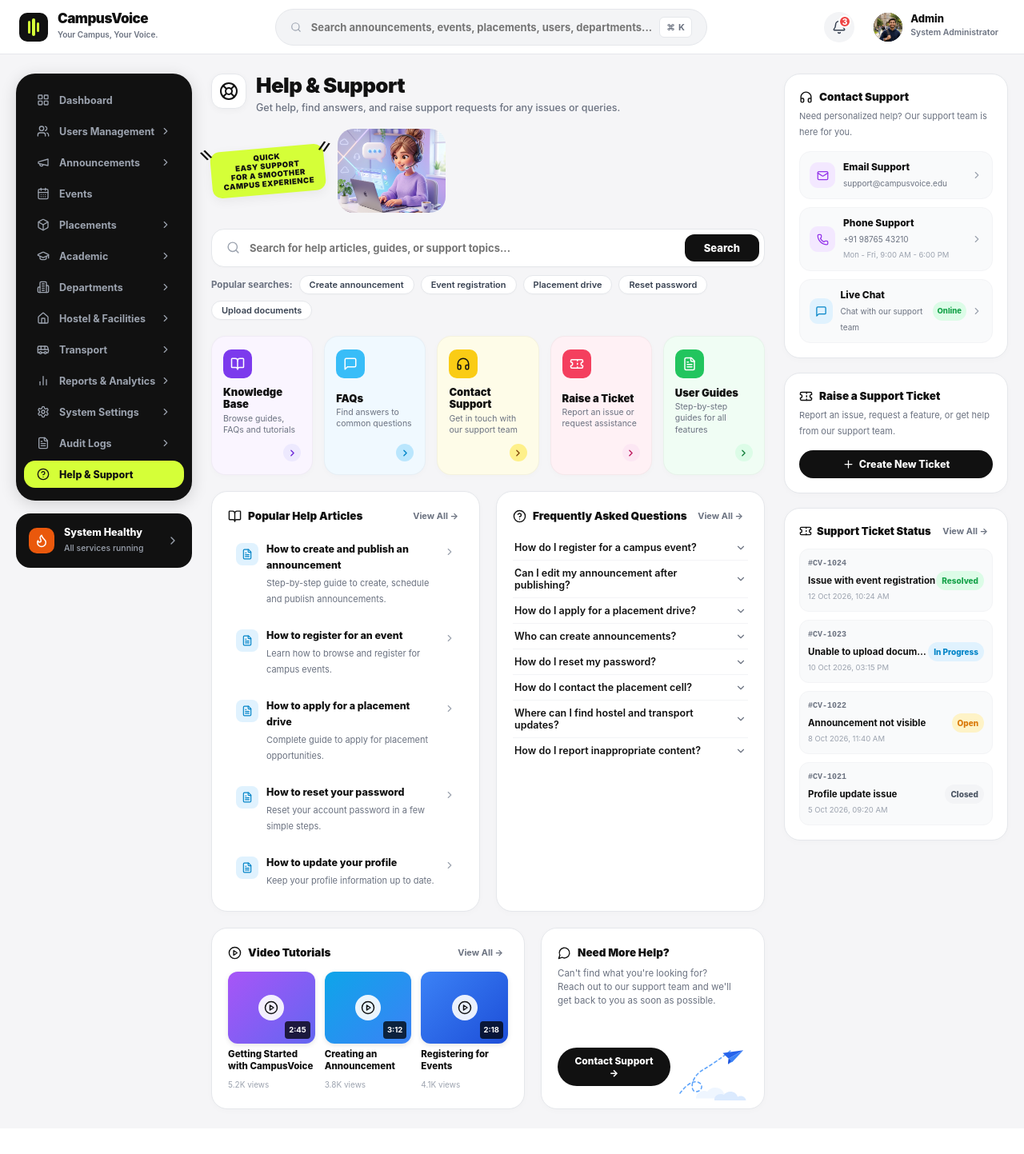
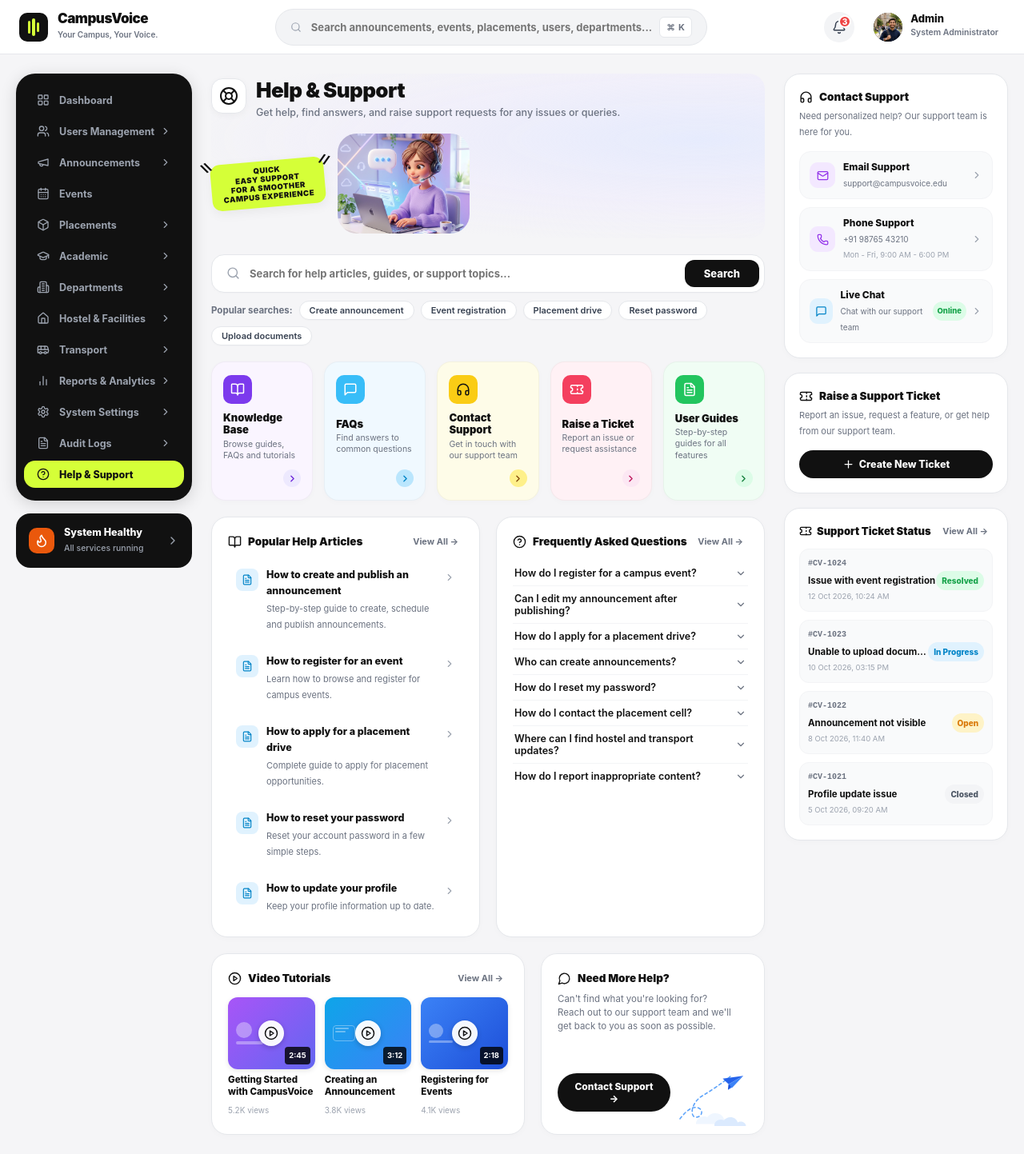
Before and after one commit to hameem-codes/campus-voice, a Next.js app: page /admin/help in a window 1280 px wide. Shown: the whole page at 80% size. Before the commit the page ends 1411 px from the top, so only its background shows below. Built offline with nearby package versions, Linux system fonts and the light colour scheme; sample sign-in values are in the browser's storage.

Commit message:
Final pixel-accurate alignment of Screen 25 Help & Support to reference design

```diff
--- a/views/admin/AdminSupportView.tsx
+++ b/views/admin/AdminSupportView.tsx
@@ -1042,6 +1042,9 @@ export function AdminSupportView() {
               gap: 16,
               flexWrap: 'wrap',
               position: 'relative',
+              background: 'radial-gradient(ellipse at 88% 40%, rgba(224, 231, 255, 0.7) 0%, rgba(237, 233, 254, 0.45) 45%, transparent 75%)',
+              borderRadius: 20,
+              padding: '6px 8px 6px 0',
             }}
           >
             <div style={{ display: 'flex', alignItems: 'flex-start', gap: 12, zIndex: 2 }}>
@@ -1147,20 +1150,20 @@ export function AdminSupportView() {
               {/* 3D Character Illustration Avatar */}
               <div
                 style={{
-                  width: 135,
-                  height: 105,
-                  borderRadius: 20,
+                  width: 165,
+                  height: 125,
+                  borderRadius: 24,
                   overflow: 'hidden',
                   position: 'relative',
-                  background: 'radial-gradient(circle at 60% 50%, rgba(221, 214, 254, 0.9) 0%, rgba(224, 242, 254, 0.6) 50%, transparent 100%)',
                   flexShrink: 0,
+                  marginRight: -4,
                 }}
               >
                 <Image
                   src="/images/support_agent_3d.jpg"
                   alt="Campus Support Agent"
                   fill
-                  sizes="135px"
+                  sizes="165px"
                   style={{ objectFit: 'cover' }}
                 />
               </div>
@@ -1720,18 +1723,43 @@ export function AdminSupportView() {
                         justifyContent: 'center',
                         position: 'relative',
                         boxShadow: '0 2px 6px rgba(0,0,0,0.1)',
+                        overflow: 'hidden',
                       }}
                     >
+                      {/* Decorative Mini UI Mockup */}
+                      {idx === 0 && (
+                        <div style={{ position: 'absolute', left: 10, top: '50%', transform: 'translateY(-50%)', display: 'flex', flexDirection: 'column', gap: 4, opacity: 0.35 }}>
+                          <div style={{ width: 20, height: 20, borderRadius: '50%', backgroundColor: '#FFFFFF' }} />
+                          <div style={{ width: 34, height: 4, borderRadius: 2, backgroundColor: '#FFFFFF' }} />
+                        </div>
+                      )}
+                      {idx === 1 && (
+                        <div style={{ position: 'absolute', left: 10, top: '50%', transform: 'translateY(-50%)', display: 'flex', flexDirection: 'column', gap: 3, opacity: 0.35 }}>
+                          <div style={{ width: 28, height: 20, borderRadius: 4, border: '1.5px solid #FFFFFF', padding: 2, display: 'flex', flexDirection: 'column', gap: 2 }}>
+                            <div style={{ width: '80%', height: 2, backgroundColor: '#FFFFFF', borderRadius: 1 }} />
+                            <div style={{ width: '60%', height: 2, backgroundColor: '#FFFFFF', borderRadius: 1 }} />
+                          </div>
+                        </div>
+                      )}
+                      {idx === 2 && (
+                        <div style={{ position: 'absolute', left: 10, top: '50%', transform: 'translateY(-50%)', display: 'flex', flexDirection: 'column', gap: 3, opacity: 0.35 }}>
+                          <div style={{ width: 18, height: 18, borderRadius: '50%', backgroundColor: '#FFFFFF' }} />
+                          <div style={{ width: 30, height: 3, borderRadius: 1.5, backgroundColor: '#FFFFFF' }} />
+                        </div>
+                      )}
+
                       <div
                         style={{
                           width: 32,
                           height: 32,
                           borderRadius: '50%',
-                          backgroundColor: 'rgba(255,255,255,0.9)',
+                          backgroundColor: 'rgba(255,255,255,0.95)',
                           display: 'flex',
                           alignItems: 'center',
                           justifyContent: 'center',
                           color: '#111111',
+                          boxShadow: '0 2px 6px rgba(0,0,0,0.2)',
+                          zIndex: 2,
                         }}
                       >
                         <PlayCircle width={18} height={18} />
@@ -1741,12 +1769,13 @@ export function AdminSupportView() {
                           position: 'absolute',
                           bottom: 6,
                           right: 6,
-                          backgroundColor: 'rgba(0,0,0,0.75)',
+                          backgroundColor: 'rgba(0,0,0,0.8)',
                           color: '#FFFFFF',
                           fontSize: 9.5,
                           fontWeight: 700,
                           padding: '1px 5px',
                           borderRadius: 4,
+                          zIndex: 2,
                         }}
                       >
                         {vid.duration}
```
